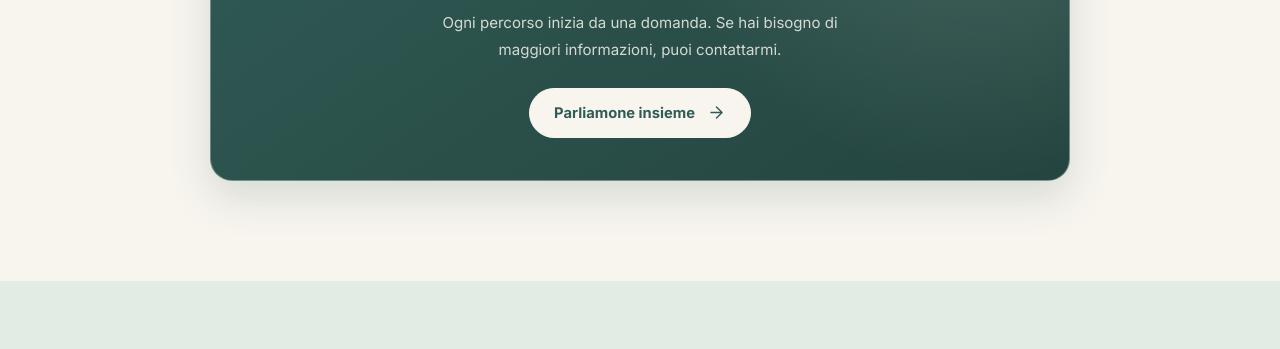
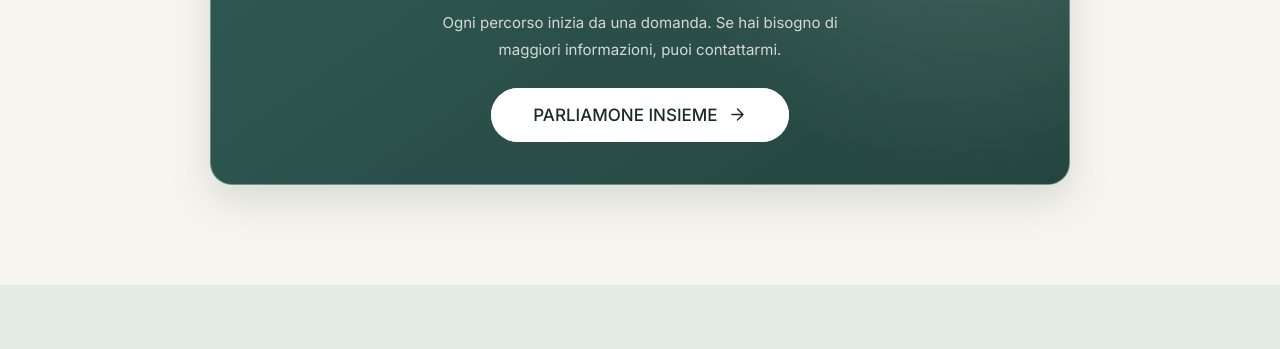
Before and after one commit to Webnix-it/valeriamoretti2026, a plain HTML site: page index.html in a window 1280 px wide. Shown: the part 5925-6274 px from the top of the page. Drawn offline with nearby package versions, Linux system fonts and the light colour scheme; no server answers; a web font is replaced by a local one.

Commit message:
Bottone 'Parliamone insieme': effetto Uiverse cssbuttons-io (ripple ::after, translateY, ombra) + zoom hover 1.2; cache-buster v=20261024b

```diff
--- a/index.html
+++ b/index.html
@@ -11,7 +11,7 @@
   <link href="https://fonts.googleapis.com/css2?family=Inter:wght@300;400;500;600;700&family=Playfair+Display:ital,wght@0,700;1,700&display=swap" rel="stylesheet" />
 
   <!-- Fogli di stile -->
-  <link rel="stylesheet" href="style.css?v=20261024a" />
+  <link rel="stylesheet" href="style.css?v=20261024b" />
 
   <style>
     /* ============================================================
@@ -1358,7 +1358,7 @@
       });
     }, 6000);
   </script>
-  <script src="script.js?v=20261024a"></script>
+  <script src="script.js?v=20261024b"></script>
   <script type="text/javascript" src="https://cdn.jsdelivr.net/npm/@emailjs/browser@3/dist/email.min.js"></script>
   <script type="text/javascript">
     (function() { emailjs.init("zTOU9dbAR0XbmjhoR"); })();
--- a/style.css
+++ b/style.css
@@ -2142,7 +2142,59 @@ body.loading { overflow: hidden; }
   line-height: 1.8;
 }
 
+/* ============================================================
+   "Parliamone insieme" — effetto Uiverse (cssbuttons-io) + zoom hover 1.2
+   ripple ::after, sollevamento translateY e ombra al passaggio.
+   ============================================================ */
 #faq-vm .faq-vm-cta-button {
+  position: relative;
+  z-index: 1;
+  font-size: 17px;
+  text-transform: uppercase;
+  padding: 1em 2.5em;
+  display: inline-flex;
+  align-items: center;
+  justify-content: center;
+  gap: 0.6em;
+  cursor: pointer;
+  border-radius: 6em;
+  transition: all 0.2s ease;
+  border: none;
+  font-family: 'Inter', inherit;
+  font-weight: 500;
+  color: #1b2a24;
+  background-color: #ffffff;
+  text-decoration: none;
+}
+#faq-vm .faq-vm-cta-button::after {
+  content: "";
+  display: inline-block;
+  height: 100%;
+  width: 100%;
+  border-radius: 100px;
+  position: absolute;
+  top: 0;
+  left: 0;
+  z-index: -1;
+  background-color: #fff;
+  transition: all 0.4s ease;
+}
+#faq-vm .faq-vm-cta-button:hover {
+  transform: scale(1.2) translateY(-3px);
+  box-shadow: 0 10px 20px rgba(0, 0, 0, 0.2);
+  background-color: #ffffff;
+  color: #1b2a24;
+}
+#faq-vm .faq-vm-cta-button:hover::after {
+  transform: scaleX(1.4) scaleY(1.6);
+  opacity: 0;
+}
+#faq-vm .faq-vm-cta-button:active {
+  transform: scale(1.2) translateY(-1px);
+  box-shadow: 0 5px 10px rgba(0, 0, 0, 0.2);
+}
+
+#faq-vm .faq-vm-cta-button--legacy {
   display: inline-flex;
   align-items: center;
   justify-content: center;
@@ -2170,14 +2222,6 @@ body.loading { overflow: hidden; }
   transition: transform 0.3s ease;
 }
 
-#faq-vm .faq-vm-cta-button:hover {
-  transform: translateY(-3px);
-  background: var(--faq-salvia);
-  border-color: var(--faq-salvia);
-  color: var(--faq-verde-scuro);
-  box-shadow: 0 8px 22px rgba(0, 0, 0, 0.15);
-}
-
 #faq-vm .faq-vm-cta-button:hover svg {
   transform: translateX(4px);
 }
```
